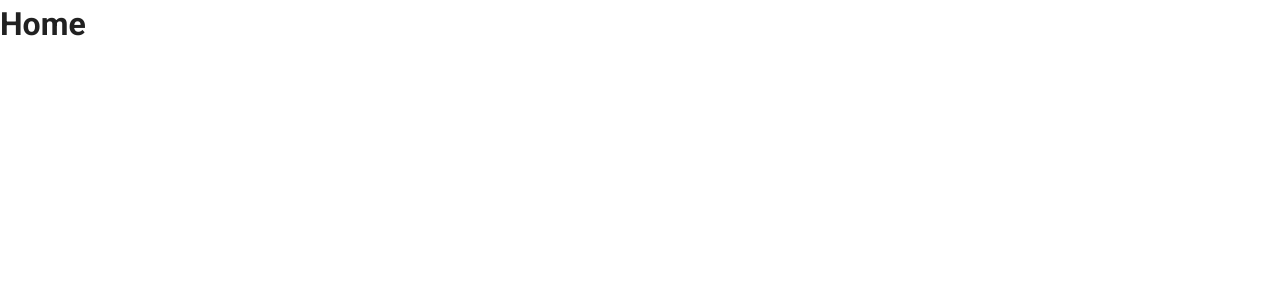
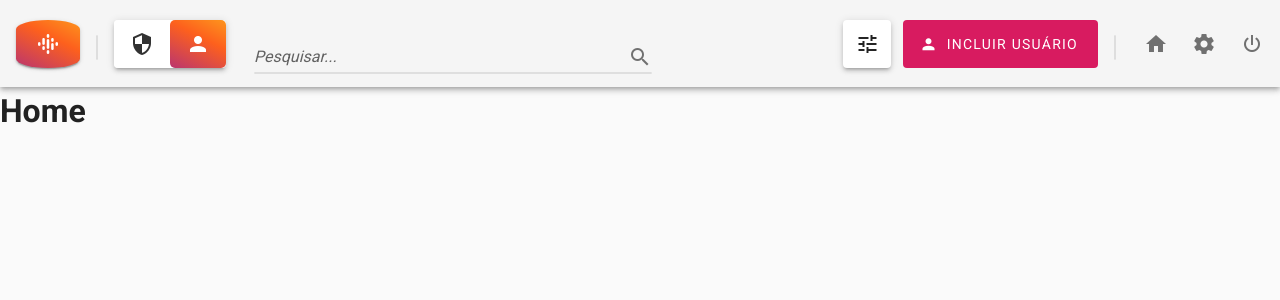
Before and after one commit to rubimpassos/esx_challenge, a Vue app in the folder frontend/: page / in a window 1280 px wide. Shown: the top 300 px of the page. Built offline with nearby package versions, Linux system fonts and the light colour scheme.

Commit message:
Add Navbar component

```diff
--- a/frontend/src/App.vue
+++ b/frontend/src/App.vue
@@ -1,14 +1,20 @@
 <template>
   <v-app>
-    <v-content>
+    <Navbar />
+    <v-content class="grey lighten-5">
       <router-view></router-view>
     </v-content>
   </v-app>
 </template>
 
 <script>
+import Navbar from './components/Navbar'
+
 export default {
   name: 'App',
+  components: {
+    Navbar
+  },
   data: () => ({
     //
   })
--- /dev/null
+++ b/frontend/src/components/Navbar.vue
@@ -0,0 +1,114 @@
+<template>
+  <nav>
+    <v-app-bar height="87" class="lighten-5">
+      <v-btn class="main-btn gradient-btn white px-3 py-6">
+        <v-icon color="white">mdi-google-podcast</v-icon>
+      </v-btn>
+
+      <v-divider class="mx-4" inset vertical></v-divider>
+
+      <v-btn-toggle
+        v-model="toggle_exclusive"
+        mandatory
+        borderless
+        class="elevation-3"
+      >
+        <v-btn class="white pa-4">
+          <v-icon>mdi-security</v-icon>
+        </v-btn>
+
+        <v-btn class="white pa-4">
+          <v-icon>mdi-account</v-icon>
+        </v-btn>
+      </v-btn-toggle>
+
+      <v-row
+        class="align-self-end"
+        style="max-width: 450px"
+      >
+        <v-text-field
+          label="Pesquisar..."
+          class="ml-10 mx-3 font-italic"
+          single-line
+          append-icon="mdi-magnify"
+          color="pink"
+        />
+      </v-row>
+
+      <v-spacer></v-spacer>
+
+      <v-btn min-width="0" elevation="3" class="white mr-3 px-3 py-6">
+        <v-icon light>mdi-tune</v-icon>
+      </v-btn>
+
+      <v-btn depressed class="pink white--text darken-1 px-5 py-6">
+        <v-icon light left>mdi-account</v-icon>
+        <span class="font-weight-regular">Incluir Usuário</span>
+      </v-btn>
+
+      <v-divider class="mx-4" inset vertical></v-divider>
+
+      <v-btn icon class="pl-0 ml-0">
+        <v-icon>mdi-home</v-icon>
+      </v-btn>
+      <v-btn icon>
+        <v-icon>mdi-cog</v-icon>
+      </v-btn>
+      <v-btn icon>
+        <v-icon>mdi-power</v-icon>
+      </v-btn>
+    </v-app-bar>
+  </nav>
+</template>
+
+<script>
+export default {
+  name: 'Navbar',
+  data () {
+    return {
+      toggle_exclusive: 1
+    }
+  }
+}
+</script>
+
+<style lang="scss" scoped>
+.main-btn {
+  border-radius: 60% 60% 60% 60% / 23% 23% 23% 23%;
+}
+
+.gradient-btn {
+  background: linear-gradient(27deg, rgb(186, 53, 111) 0%, rgb(253, 96, 29) 61%, rgb(253, 149, 29) 100%);
+  i {
+    color: white;
+  }
+}
+
+.v-item--active {
+  background: linear-gradient(27deg, rgb(186, 53, 111) 0%, rgb(253, 96, 29) 61%, rgb(253, 149, 29) 100%);
+  border-radius: 5px !important;
+  i {
+    color: white !important;
+  }
+}
+
+%smooth-line {
+  border-radius: 100px;
+  border-color: rgba(0, 0, 0, 0.09) !important;
+  border-width: 1px !important;
+}
+
+.v-input::v-deep .v-input__slot::before {
+  @extend %smooth-line
+}
+
+.v-divider--vertical {
+  height: 25px;
+  align-self: center;
+  @extend %smooth-line
+}
+
+.v-btn:not(.v-btn--flat):before {
+  display: none;
+}
+</style>
--- /dev/null
+++ b/frontend/src/sass/variables.scss
@@ -0,0 +1,4 @@
+$shadow-key-umbra-opacity: rgba(0, 0, 0, 0.05);
+$shadow-key-penumbra-opacity: rgba(0, 0, 0, 0.1);
+$shadow-key-ambient-opacity: rgba(0, 0, 0, 0.07);
+$text-field-outlined-fieldset-border: 20px solid currentColor !default;
```
